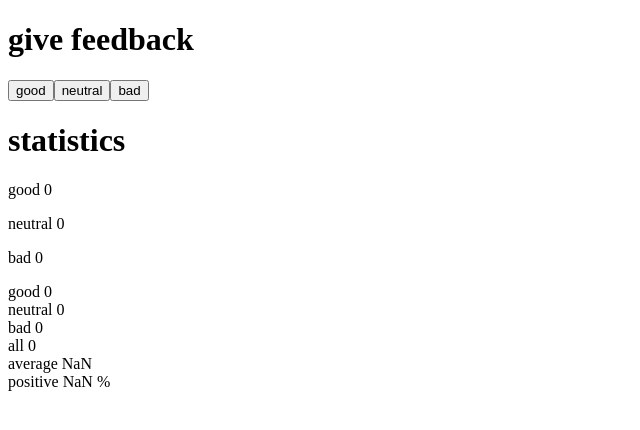
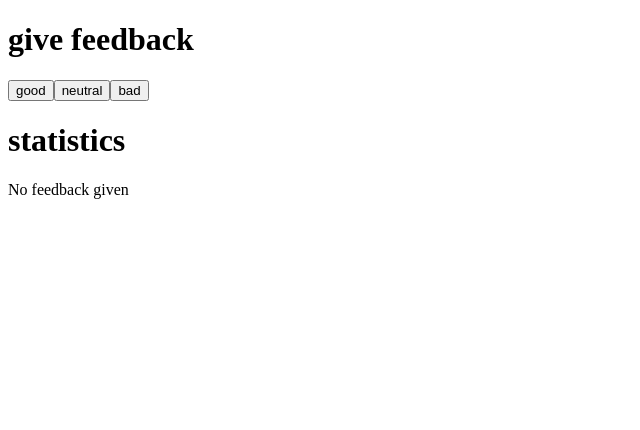
Before and after one commit to mkkarl/full-stack-palautukset, a React (Vite) app in the folder osa1/unicafe/: page / in a window 1280 px wide. Shown: the top 430 px of the page, without its empty margins (0-640 px from the left). Built offline with nearby package versions, Linux system fonts and the light colour scheme.

Commit message:
teht 1.9

```diff
--- a/osa1/unicafe/src/App.jsx
+++ b/osa1/unicafe/src/App.jsx
@@ -10,14 +10,13 @@ const Button = ({ onClick, text }) => {
   )
 }
 
-const Display = (props) => {
-  return (
-    <p>{props.text} {props.clicks}</p>
-  )
-}
-
 const Statistics = props => {
   const sum = props.goodClicks + props.neutralClicks + props.badClicks
+
+  if (sum === 0) {
+    return <p>No feedback given</p>
+  }
+
   const average = (props.goodClicks - props.badClicks) / sum
   const positive = props.goodClicks / sum * 100
 
@@ -57,9 +56,6 @@ const App = () => {
       <Button onClick={handleNeutralClick} text='neutral' />
       <Button onClick={handleBadClick} text='bad' />
       <Title name='statistics' />
-      <Display text='good' clicks={good} />
-      <Display text='neutral' clicks={neutral} />
-      <Display text='bad' clicks={bad} />
       <Statistics goodClicks={good} neutralClicks={neutral} badClicks={bad}/>
     </div>
   )
```
Also changed, not shown: 1 other file (tests, documents, lock files or other folders).
